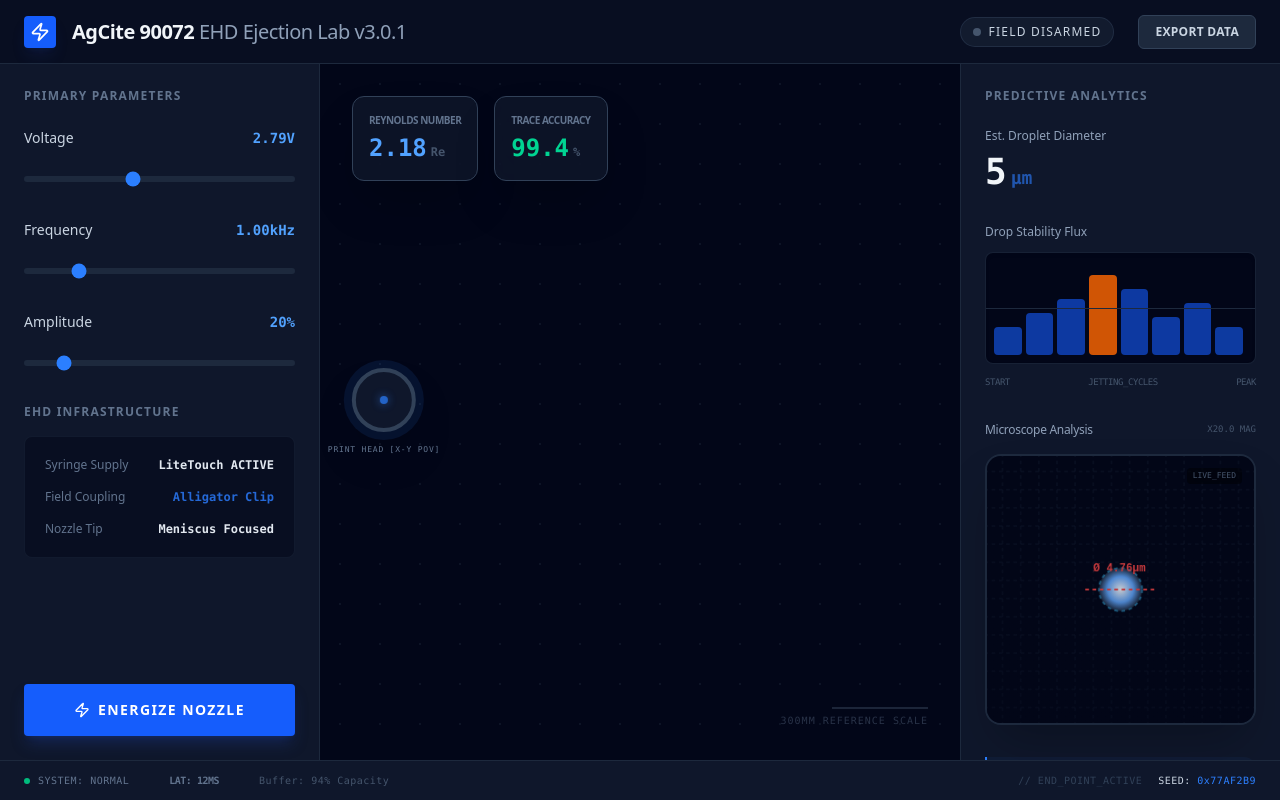
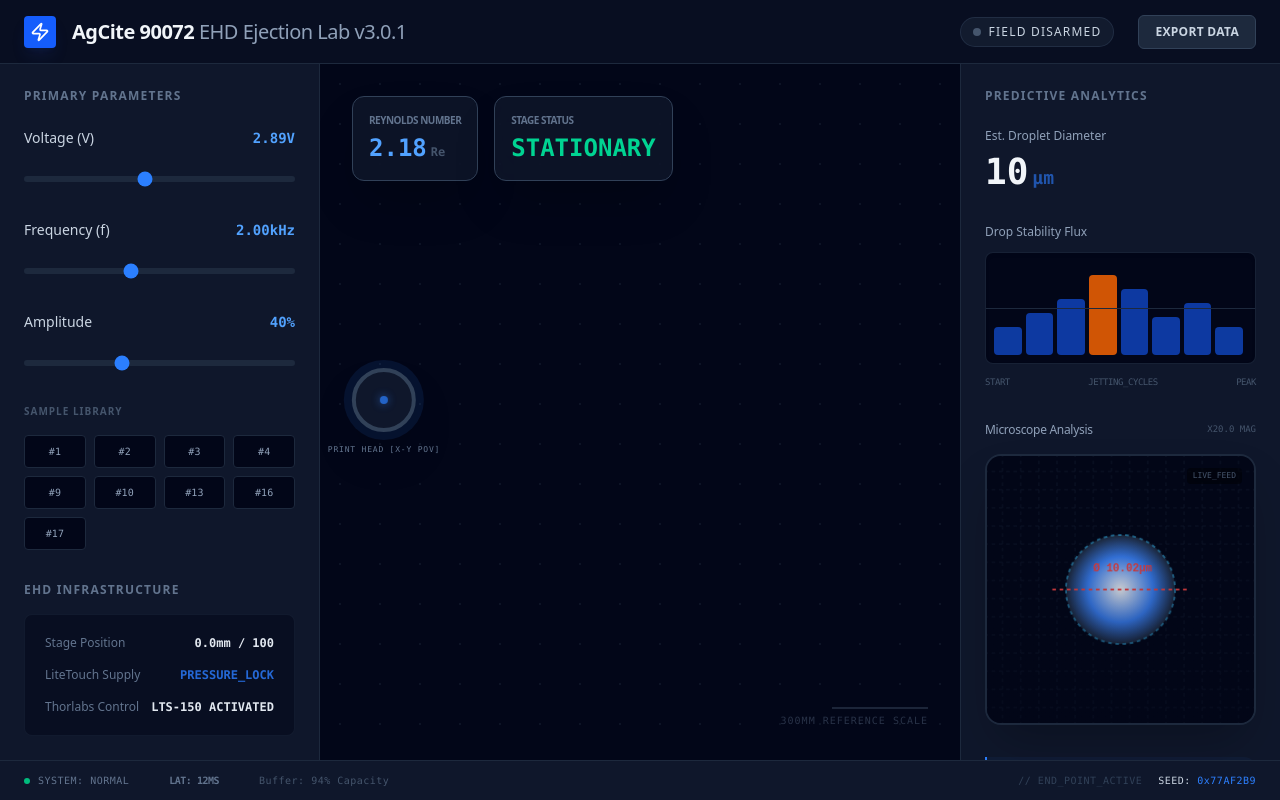
Before and after one commit to sergio-garcia7743/inksimulator, a React (Vite) app: page / in a window 1280 px wide. Built offline with nearby package versions, Linux system fonts and the light colour scheme.

Commit message:
Refactor predictive model and sample data
Updated predictive model parameters and sample data for improved accuracy.

```diff
--- a/src/App.tsx
+++ b/src/App.tsx
@@ -31,54 +31,55 @@ interface Particle {
 }
 
 // --- Predictive Model Data ---
-// Extracted from user data: V, f, a -> Droplet Size (microns)
-const EXPERIMENTAL_DATA = [
-  { a: 60, f: 1000, v: 2.79, d: 2797 },
-  { a: 70, f: 1000, v: 2.79, d: 1352 },
-  { a: 40, f: 100, v: 3.00, d: 1412 },
-  { a: 40, f: 1000, v: 2.79, d: 2720 },
-  { a: 80, f: 3000, v: 2.79, d: 3000 },
-  { a: 20, f: 1000, v: 2.79, d: 1100 },
+// Extracted from user data: Sample #, f, V, a
+const SAMPLES = [
+  { id: 1, f: 1000, v: 2.79, a: 60 },
+  { id: 2, f: 1000, v: 2.79, a: 70 },
+  { id: 3, f: 1500, v: 2.79, a: 70 },
+  { id: 4, f: 2000, v: 2.79, a: 70 },
+  { id: 9, f: 1000, v: 2.79, a: 20 },
+  { id: 10, f: 2000, v: 2.79, a: 20 },
+  { id: 13, f: 2000, v: 2.89, a: 40 },
+  { id: 16, f: 500,  v: 2.89, a: 40 },
+  { id: 17, f: 100,  v: 3.00, a: 40 },
 ];
 
 /**
- * A simple multivariate interpolation predictive model.
+ * Recalibrated EHD model for AgCite 90072.
+ * Target: Sample 9 (V=2.79, A=20, f=1kHz) -> d ~ 6um (Spacing 20um, 2 dots fit in gap)
+ * Target: Sample 13 (V=2.89, A=40, f=2kHz) -> d ~ 10.5um (Spacing 10um, Line forms)
  */
 function predictDropletSize(params: SimulationParams): number {
   const { voltage, frequency, amplitude } = params;
 
-  // EHD Model calibrated for micro-scale dot separation:
-  // Baseline diameter target: ~5 microns (5000nm)
-  // Voltage (V) and Amplitude (A) determine the E-field strength.
+  const vNorm = voltage / 2.79;
+  const aScale = 1 + (amplitude / 65);
 
-  const fieldFactor = (voltage / 2.79) * (1 + (amplitude / 150));
-  const intrinsicSize = 4.2 * fieldFactor; // Base diameter in microns
+  // Micro-scale diameters (microns)
+  const baseDiameter = 5.2;
+  let diameter = baseDiameter * Math.pow(vNorm, 5) * aScale;
 
-  // Frequency Refill Roll-off
-  const fThreshold = 2500;
-  let freqDamping = 0;
-  if (frequency > fThreshold) {
-    freqDamping = (frequency - fThreshold) * 0.0005;
+  // Frequency roll-off (refill bottleneck) affecting volume slightly
+  if (frequency > 2400) {
+    diameter -= (frequency - 2400) * 0.0012;
   }
 
-  let predicted = intrinsicSize - freqDamping;
-
-  // Clamp to realistic micro-EHD results (typically 2um to 15um for AgCite)
-  return Math.min(Math.max(predicted, 2.0), 18.0);
+  return Math.min(Math.max(diameter, 1.5), 20.0);
 }
 
 // --- Components ---
 
 export default function App() {
   const [params, setParams] = useState<SimulationParams>({
-    voltage: 2.79,
-    frequency: 1000,
-    amplitude: 20,
+    voltage: 2.89,
+    frequency: 2000,
+    amplitude: 40,
     speed: 20
   });
 
   const [isPlaying, setIsPlaying] = useState(false);
   const [isMoving, setIsMoving] = useState(false); // New: Tracks when Thorlabs motion starts
+  const [sampleProgress, setSampleProgress] = useState(0); // 0-100mm
   const [particles, setParticles] = useState<Particle[]>([]);
   const microscopeCanvasRef = useRef<HTMLCanvasElement>(null);
   const lastEmitTime = useRef<number>(0);
@@ -86,6 +87,12 @@ export default function App() {
   const requestRef = useRef<number | null>(null);
 
   const predictedSize = useMemo(() => predictDropletSize(params), [params]);
+
+  // Constants
+  const POOL_TIME = 850;
+  const PRINT_SPEED_MM_S = 20;
+  const SAMPLE_LIMIT_MM = 100; // 10cm
+  const PRINT_DURATION_MS = (SAMPLE_LIMIT_MM / PRINT_SPEED_MM_S) * 1000;
 
   // Simulation Loop
   useEffect(() => {
@@ -104,31 +111,44 @@ export default function App() {
       // 0-850ms: Energized & Stationary (Pooling)
       // >850ms: Thorlabs Motion Starts (Linear Sweep)
       const elapsed = now - startTime.current;
-      const motionActive = elapsed > 850;
+
+      // Stop if sample finished
+      if (elapsed > POOL_TIME + PRINT_DURATION_MS) {
+        setIsPlaying(false);
+        setIsMoving(false);
+        return;
+      }
+
+      const motionActive = elapsed > POOL_TIME;
       if (motionActive !== isMoving) setIsMoving(motionActive);
 
       // 1. Move existing particles
       // Visual Scaling for kHz frequencies (Visual Time Dilation)
       const VISUAL_TIME_SCALE = 0.04;
-      const visualSpeed = 45;
+      const visualSpeed = 55;
       const moveAmount = motionActive ? (visualSpeed * deltaTime * VISUAL_TIME_SCALE) : 0;
+
+      // Update physical progress
+      if (motionActive) {
+        setSampleProgress(prev => Math.min(prev + (PRINT_SPEED_MM_S * deltaTime / 1000), SAMPLE_LIMIT_MM));
+      }
 
       const emitInterval = 1000 / (params.frequency * VISUAL_TIME_SCALE);
       const timeSinceLastEmit = now - lastEmitTime.current;
 
       setParticles(prev => {
-        let updated = prev.map(p => ({ ...p, x: p.x + moveAmount })).filter(p => p.x < 115);
+        let updated = prev.map(p => ({ ...p, x: p.x + moveAmount })).filter(p => p.x < 118);
 
         if (timeSinceLastEmit >= emitInterval) {
           // Instability increases with both Voltage and Freq
           const instability = (params.frequency / 3500) * (params.voltage / 2.5);
-          const jitter = params.frequency > 2200 ? (Math.random() - 0.5) * instability * 3 : 0;
+          const jitter = params.frequency > 2200 ? (Math.random() - 0.5) * instability * 4 : 0;
 
           updated.push({
             id: Math.random(),
             x: 10,
             y: 50 + jitter,
-            size: predictedSize * 2.2,
+            size: predictedSize * 2.4,
             opacity: 1
           });
           lastEmitTime.current = now;
@@ -155,8 +175,20 @@ export default function App() {
     setIsPlaying(false);
     setIsMoving(false);
     setParticles([]);
+    setSampleProgress(0);
     lastEmitTime.current = 0;
     startTime.current = 0;
+  };
+
+  // Set from library
+  const loadSample = (s: typeof SAMPLES[0]) => {
+    handleReset();
+    setParams({
+      ...params,
+      frequency: s.f,
+      voltage: s.v,
+      amplitude: s.a
+    });
   };
 
   // Render Microscope View
@@ -179,11 +211,11 @@ export default function App() {
     // Centered visualization of a single drop
     const centerX = 150;
     const centerY = 150;
-    const radius = predictedSize * 5; // Zoomed in purely for visual diameter check
+    const radius = predictedSize * 6; // Zoomed in purely for visual diameter check
 
     const gradient = ctx.createRadialGradient(centerX, centerY, 0, centerX, centerY, radius);
     gradient.addColorStop(0, '#f8fafc');
-    gradient.addColorStop(0.6, '#60a5fa');
+    gradient.addColorStop(0.6, '#3b82f6');
     gradient.addColorStop(1, '#1e293b');
 
     ctx.beginPath();
@@ -241,7 +273,7 @@ export default function App() {
               {/* Voltage Slider */}
               <div className="space-y-4">
                 <div className="flex justify-between items-center">
-                  <label className="text-sm font-medium text-slate-300">Voltage</label>
+                  <label className="text-sm font-medium text-slate-300">Voltage (V)</label>
                   <span className="text-blue-400 font-mono text-sm font-bold">{params.voltage.toFixed(2)}V</span>
                 </div>
                 <input
@@ -256,8 +288,8 @@ export default function App() {
               {/* Frequency Slider */}
               <div className="space-y-4">
                 <div className="flex justify-between items-center">
-                  <label className="text-sm font-medium text-slate-300">Frequency</label>
-                  <span className="text-blue-400 font-mono text-sm font-bold">{(params.frequency / 1000).toFixed(2)}kHz</span>
+                  <label className="text-sm font-medium text-slate-300">Frequency (f)</label>
+                  <span className="text-blue-400 font-mono text-sm font-bold font-mono">{(params.frequency / 1000).toFixed(2)}kHz</span>
                 </div>
                 <input
                   type="range"
@@ -276,7 +308,7 @@ export default function App() {
                 </div>
                 <input
                   type="range"
-                  min="10" max="90" step="1"
+                  min="10" max="95" step="1"
                   value={params.amplitude}
                   onChange={(e) => setParams({...params, amplitude: parseInt(e.target.value)})}
                   className="w-full h-1.5 bg-slate-800 rounded-lg appearance-none cursor-pointer accent-blue-500"
@@ -285,31 +317,55 @@ export default function App() {
             </div>
           </div>
 
+          <div>
+             <h2 className="text-[10px] font-bold text-slate-600 uppercase tracking-widest mb-4">Sample Library</h2>
+             <div className="grid grid-cols-4 gap-2">
+                {SAMPLES.map(s => (
+                  <button
+                    key={s.id}
+                    onClick={() => loadSample(s)}
+                    className="p-2 bg-slate-950 border border-slate-800 rounded text-[10px] font-mono hover:border-blue-500 transition-colors text-slate-400 hover:text-blue-400"
+                  >
+                    #{s.id}
+                  </button>
+                ))}
+             </div>
+          </div>
+
           <div className="flex-1">
             <h2 className="text-xs font-bold text-slate-500 uppercase tracking-widest mb-4">EHD Infrastructure</h2>
             <div className="bg-slate-950/50 rounded-lg p-5 space-y-4 border border-slate-800/50">
               <div className="flex justify-between items-center">
-                <span className="text-xs text-slate-500">Syringe Supply</span>
-                <span className="text-xs font-mono font-bold text-slate-200">LiteTouch ACTIVE</span>
+                <span className="text-xs text-slate-500">Stage Position</span>
+                <span className="text-xs font-mono font-bold text-slate-200">{sampleProgress.toFixed(1)}mm / 100</span>
               </div>
               <div className="flex justify-between items-center">
-                <span className="text-xs text-slate-500">Field Coupling</span>
-                <span className="text-xs font-mono font-bold text-blue-500/80">Alligator Clip</span>
+                <span className="text-xs text-slate-500">LiteTouch Supply</span>
+                <span className="text-xs font-mono font-bold text-blue-500/80">PRESSURE_LOCK</span>
               </div>
               <div className="flex justify-between items-center">
-                <span className="text-xs text-slate-500">Nozzle Tip</span>
-                <span className="text-xs font-mono font-bold text-slate-200">Meniscus Focused</span>
+                <span className="text-xs text-slate-500">Thorlabs Control</span>
+                <span className="text-xs font-mono font-bold text-slate-200">LTS-150 ACTIVATED</span>
               </div>
             </div>
           </div>
 
-          <button
-            onClick={() => isPlaying ? handleReset() : setIsPlaying(true)}
-            className="w-full py-4 bg-blue-600 hover:bg-blue-500 text-white rounded font-bold text-sm tracking-widest shadow-lg shadow-blue-900/40 transition-all active:scale-[0.98] flex items-center justify-center gap-2"
-          >
-             {isPlaying ? <RotateCcw className="w-4 h-4" /> : <Zap className="w-4 h-4" />}
-             {isPlaying ? "RESET FIELD" : "ENERGIZE NOZZLE"}
-          </button>
+          <div className="flex gap-2">
+            <button
+              onClick={handleReset}
+              className="px-4 py-4 bg-slate-800 hover:bg-slate-700 text-slate-300 rounded font-bold text-xs tracking-widest transition-all active:scale-[0.98] border border-slate-700"
+            >
+               <RotateCcw className="w-4 h-4" />
+            </button>
+            <button
+              onClick={() => setIsPlaying(true)}
+              disabled={isPlaying}
+              className={`flex-1 py-4 ${isPlaying ? 'bg-blue-900/50 text-blue-500' : 'bg-blue-600 hover:bg-blue-500 text-white'} rounded font-bold text-sm tracking-widest shadow-lg shadow-blue-900/40 transition-all active:scale-[0.98] flex items-center justify-center gap-2`}
+            >
+               {isPlaying ? <Activity className="w-4 h-4 animate-spin" /> : <Play className="w-4 h-4" />}
+               {isPlaying ? "PRINTING SAMPLE..." : "START 10cm PRINT"}
+            </button>
+          </div>
         </aside>
 
         {/* Simulation Viewport */}
@@ -357,8 +413,8 @@ export default function App() {
               <p className="text-2xl font-mono text-blue-400 font-bold">2.18<span className="text-xs text-slate-600 ml-1">Re</span></p>
             </div>
             <div className="bg-slate-900/80 backdrop-blur-xl p-4 border border-slate-700 rounded-xl shadow-2xl">
-              <p className="text-[10px] text-slate-500 uppercase font-black tracking-tighter mb-1">Trace Accuracy</p>
-              <p className="text-2xl font-mono text-emerald-400 font-bold">99.4<span className="text-xs text-slate-600 ml-1">%</span></p>
+               <p className="text-[10px] text-slate-500 uppercase font-black tracking-tighter mb-1">Stage Status</p>
+               <p className="text-2xl font-mono text-emerald-400 font-bold">{isMoving ? "SWEEPING" : "STATIONARY"}</p>
             </div>
           </div>
         </section>
```
